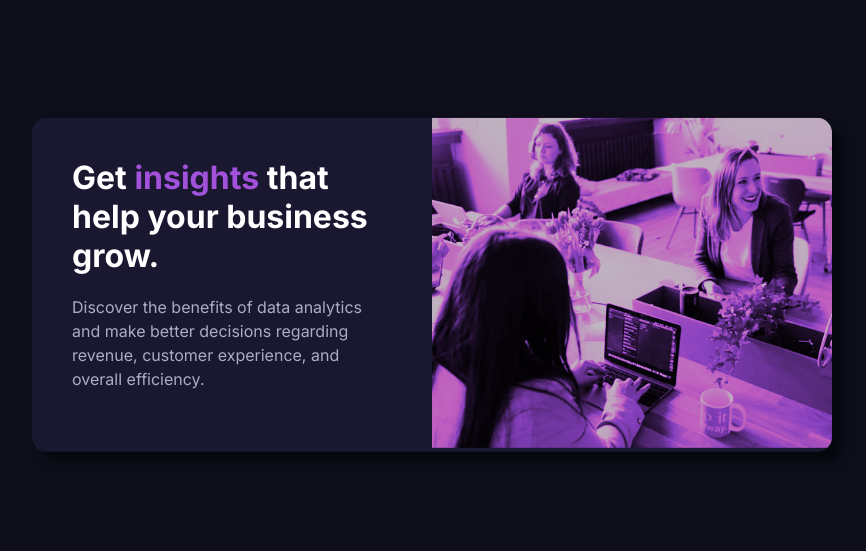
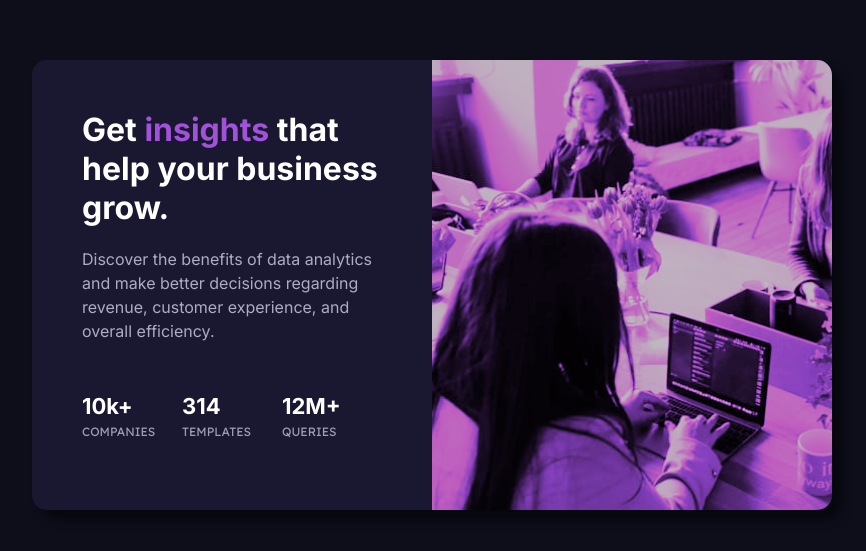
Before and after one commit to sparklaunch/02.StatsPreview, a Svelte app in the folder stats-preview/: page / in a window 1280 px wide. Shown: the part 115-666 px from the top of the page, without its empty margins (208-1074 px from the left). Built offline with nearby package versions, Linux system fonts and the light colour scheme.

Commit message:
Add the figures

```diff
--- /dev/null
+++ b/stats-preview/src/components/Figures.svelte
@@ -0,0 +1,33 @@
+<div id="figures">
+  <div id="companies">
+    <p>10k+</p>
+    <p>COMPANIES</p>
+  </div>
+  <div id="templates">
+    <p>314</p>
+    <p>TEMPLATES</p>
+  </div>
+  <div id="queries">
+    <p>12M+</p>
+    <p>QUERIES</p>
+  </div>
+</div>
+
+<style>
+  #figures {
+    display: grid;
+    grid-template-columns: repeat(3, 1fr);
+  }
+  #figures > div > p:first-child {
+    color: white;
+    font-family: "Inter", sans-serif;
+    font-weight: 700;
+    font-size: 22px;
+    margin-bottom: 5px;
+  }
+  #figures > div > p:last-child {
+    color: rgb(159, 157, 183);
+    font-family: "Lexend Deca", sans-serif;
+    font-size: 12px;
+  }
+</style>
--- a/stats-preview/src/components/Left.svelte
+++ b/stats-preview/src/components/Left.svelte
@@ -1,14 +1,16 @@
 <script>
   import Title from "./Title.svelte";
+  import Figures from "./Figures.svelte";
 </script>
 
 <div id="left">
   <Title />
+  <Figures />
 </div>
 
 <style>
   #left {
     width: 50%;
-    padding: 40px;
+    padding: 50px;
   }
 </style>
--- a/stats-preview/src/components/Right.svelte
+++ b/stats-preview/src/components/Right.svelte
@@ -7,8 +7,7 @@
     width: 50%;
   }
   #right > img {
-    width: 100%;
-    height: auto;
+    height: 100%;
     filter: sepia(100%) hue-rotate(230deg) saturate(500%) brightness(0.75);
   }
 </style>
--- a/stats-preview/src/components/Title.svelte
+++ b/stats-preview/src/components/Title.svelte
@@ -9,6 +9,9 @@
 </div>
 
 <style>
+  #title {
+    margin-bottom: 50px;
+  }
   #title > h1 {
     font-family: "Inter", sans-serif;
     color: white;
```
